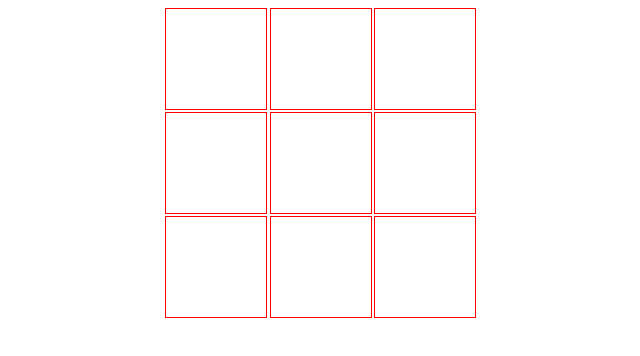
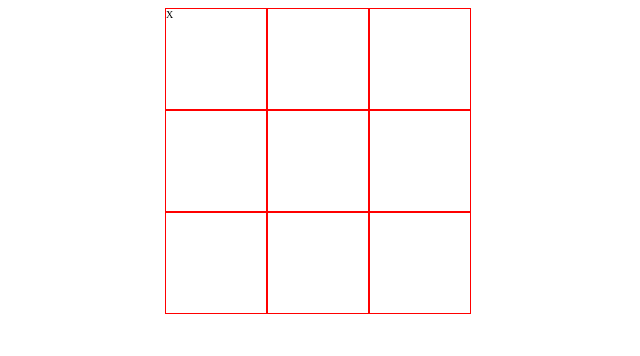
Before and after one commit to Carlco15/Tic-Tac-Toe, a plain HTML site: page index.html in a window 1280 px wide. Both pictures are taken after a click on the element 535 px from the left and 59 px from the top of the page. Shown: the whole page, without its empty margins (319-959 px from the left). Drawn offline with Linux system fonts and the light colour scheme.

Commit message:
Working Game

```diff
--- a/css/style.css
+++ b/css/style.css
@@ -12,10 +12,11 @@ body {
   border: red solid 1px;
   width: 10em;
   height: 10em;
-  display: inline-block;
+  float: left;
 }
 
 
 .row {
+  box-sizing: border-box;
 
 }
--- a/javascript/app.js
+++ b/javascript/app.js
@@ -1,9 +1,55 @@
 $(document).ready(function(){
 
     var $gameCells = $(".cell");
+    var moves = ["", "", "", "", "", "", "", "", ""];
+    var count = 0;
+    var turn = 'X';
+    var countTotal = 1;
 
     $($gameCells).one('click', function(){
-      console.log(this.id);
+      $(this).html(turn);
+      moves[this.id] = turn;
+      count++;
+      countTotal++;
+
+      turn = (turn == 'X') ? 'O' : 'X';
+
+      console.log(moves, count);
+
+      var champ = null;
+      var getWinner = function () {
+        if (winnerIs('X')) {
+          //return 'X';
+          alert("Player X wins the game!");
+        }
+        if (winnerIs('O')) {
+          //return 'O';
+          alert("Player O wins the game!");
+        }
+        // else if countTotal === 10 {
+        //   alert("Cat's Game!")
+        // }
+        else {
+          return null;
+        }
+      }
+      var winnerIs = function (turn) {
+        return winsRow (turn) || winsCol (turn) || winsDiag (turn);
+      }
+      var winsRow = function (turn) {
+        return allThree (turn, moves[0], moves[1], moves[2]) || allThree (turn, moves[3], moves[4], moves[5]) || allThree (turn, moves[6], moves[7], moves[8]);
+      }
+      var winsCol = function (turn) {
+        return allThree (turn, moves[0], moves[3], moves[6]) || allThree (turn, moves[1], moves[4], moves[7]) || allThree (turn, moves[2], moves[5], moves[8]);
+      }
+      var winsDiag = function (turn) {
+        return allThree (turn, moves[0], moves[4], moves[8]) || allThree (turn, moves[2], moves[4], moves[6]);
+      }
+      var allThree = function (turn, cell1, cell2, cell3) {
+        return (cell1 === turn) && (cell2 === turn) && (cell3 === turn);
+      }
+      champ = getWinner();
+
     });
 
 });
```
